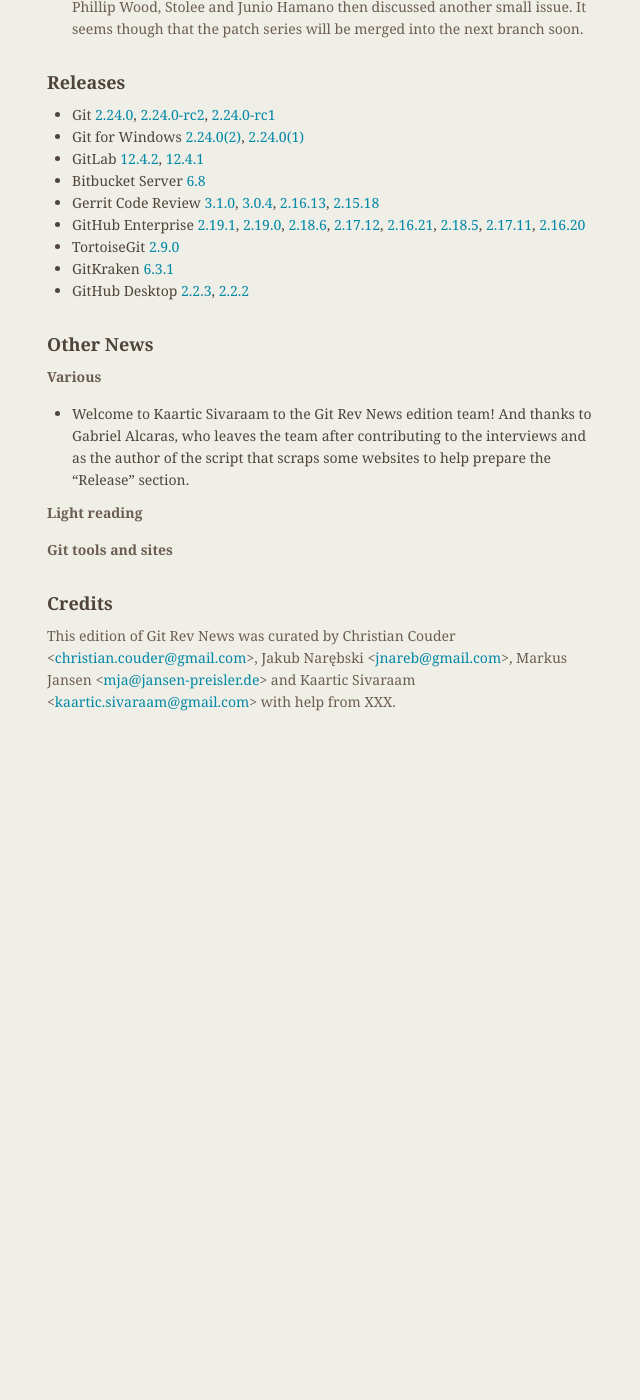
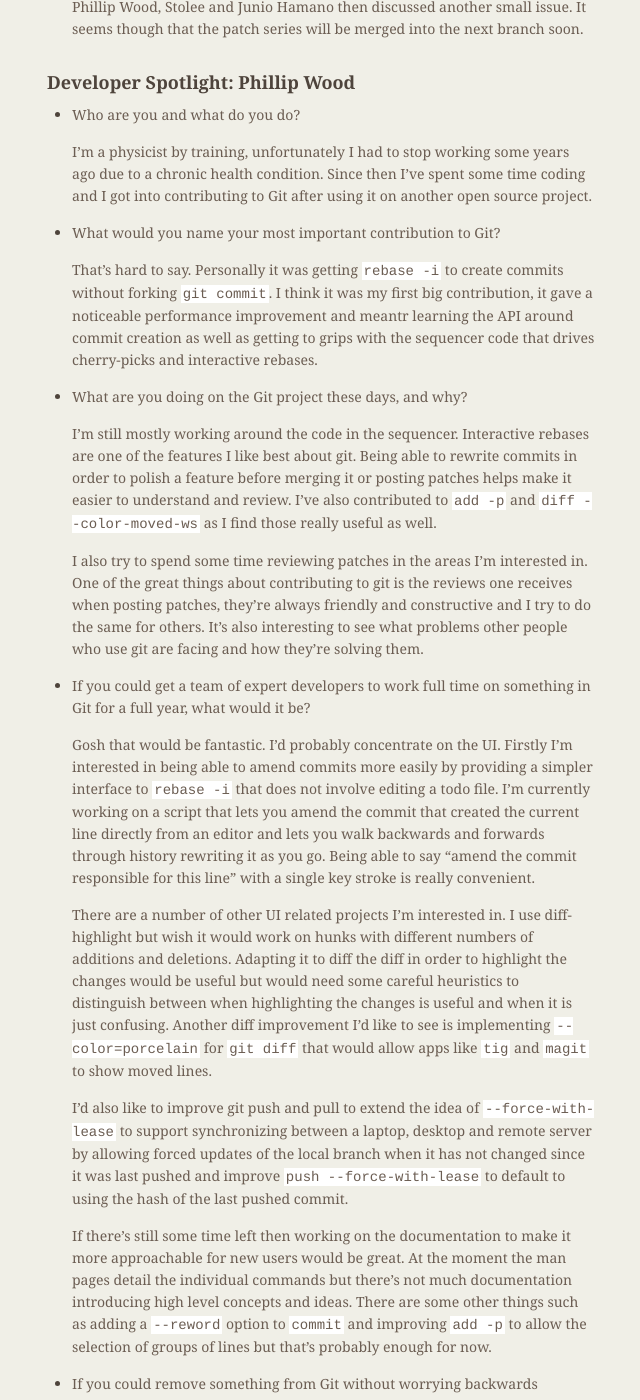
Before and after one commit to git/git.github.io, a Jekyll site: the page built from rev_news/drafts/edition-57.md, in a window 1280 px wide and 1400 px high, scrolled down 1336 px. Shown: the whole window, without its empty margins (487-1127 px from the left). Built offline with Jekyll 4.4.1, drawn with Linux system fonts in a browser that asks for light colours; before the commit the page ends 2064 px from its top, so only the background shows below that; some of the changed text lies outside the part shown.

Commit message:
rn-57: add Phillip Wood's interview

```diff
--- a/rev_news/drafts/edition-57.md
+++ b/rev_news/drafts/edition-57.md
@@ -93,9 +93,94 @@
 ### Support
 -->
 
-<!---
-## Developer Spotlight:
--->
+## Developer Spotlight: Phillip Wood
+
+* Who are you and what do you do?
+
+  I'm a physicist by training, unfortunately I had to stop working
+  some years ago due to a chronic health condition. Since then I've
+  spent some time coding and I got into contributing to Git after
+  using it on another open source project.
+
+* What would you name your most important contribution to Git?
+
+  That's hard to say. Personally it was getting `rebase -i` to create
+  commits without forking `git commit`. I think it was my first big
+  contribution, it gave a noticeable performance improvement and
+  meantr learning the API around commit creation as well as getting to
+  grips with the sequencer code that drives cherry-picks and
+  interactive rebases.
+
+* What are you doing on the Git project these days, and why?
+
+  I'm still mostly working around the code in the
+  sequencer. Interactive rebases are one of the features I like best
+  about git. Being able to rewrite commits in order to polish a
+  feature before merging it or posting patches helps make it easier to
+  understand and review. I've also contributed to `add -p` and
+  `diff --color-moved-ws` as I find those really useful as well.
+
+  I also try to spend some time reviewing patches in the areas I'm
+  interested in. One of the great things about contributing to git is
+  the reviews one receives when posting patches, they're always
+  friendly and constructive and I try to do the same for others. It's
+  also interesting to see what problems other people who use git are
+  facing and how they're solving them.
+
+* If you could get a team of expert developers to work full time on
+  something in Git for a full year, what would it be?
+
+  Gosh that would be fantastic. I'd probably concentrate on the
+  UI. Firstly I'm interested in being able to amend commits more
+  easily by providing a simpler interface to `rebase -i` that does not
+  involve editing a todo file. I'm currently working on a script that
+  lets you amend the commit that created the current line directly
+  from an editor and lets you walk backwards and forwards through
+  history rewriting it as you go. Being able to say "amend the commit
+  responsible for this line" with a single key stroke is really
+  convenient.
+
+  There are a number of other UI related projects I'm interested in. I
+  use diff-highlight but wish it would work on hunks with different
+  numbers of additions and deletions. Adapting it to diff the diff in
+  order to highlight the changes would be useful but would need some
+  careful heuristics to distinguish between when highlighting the
+  changes is useful and when it is just confusing. Another diff
+  improvement I'd like to see is implementing `--color=porcelain` for
+  `git diff` that would allow apps like `tig` and `magit` to show
+  moved lines.
+
+  I'd also like to improve git push and pull to extend the idea of
+  `--force-with-lease` to support synchronizing between a laptop,
+  desktop and remote server by allowing forced updates of the local
+  branch when it has not changed since it was last pushed and improve
+  `push --force-with-lease` to default to using the hash of the last
+  pushed commit.
+
+  If there's still some time left then working on the documentation to
+  make it more approachable for new users would be great. At the
+  moment the man pages detail the individual commands but there's not
+  much documentation introducing high level concepts and ideas. There
+  are some other things such as adding a `--reword` option to `commit`
+  and improving `add -p` to allow the selection of groups of lines but
+  that's probably enough for now.
+
+* If you could remove something from Git without worrying backwards
+  compatibility, what would it be?
+
+  Personally I'd like to change the way ignored files are handled so
+  that git never overwrites them (we could add a new category for
+  files that are expendable). The relative priority of `.gitignore`
+  and `.git/info/excludes` could also be tweaked.
+
+  Standardizing option names across the commands would also help users
+  I think.
+
+* What is your favorite Git-related tool/library, outside of Git itself?
+
+  I use `tig` for inspecting history with `log` and `blame`. I also
+  use [Public Inbox](https://public-inbox.org/git) a lot for searching
+  the mailing list.
 
 ## Releases
 
```
